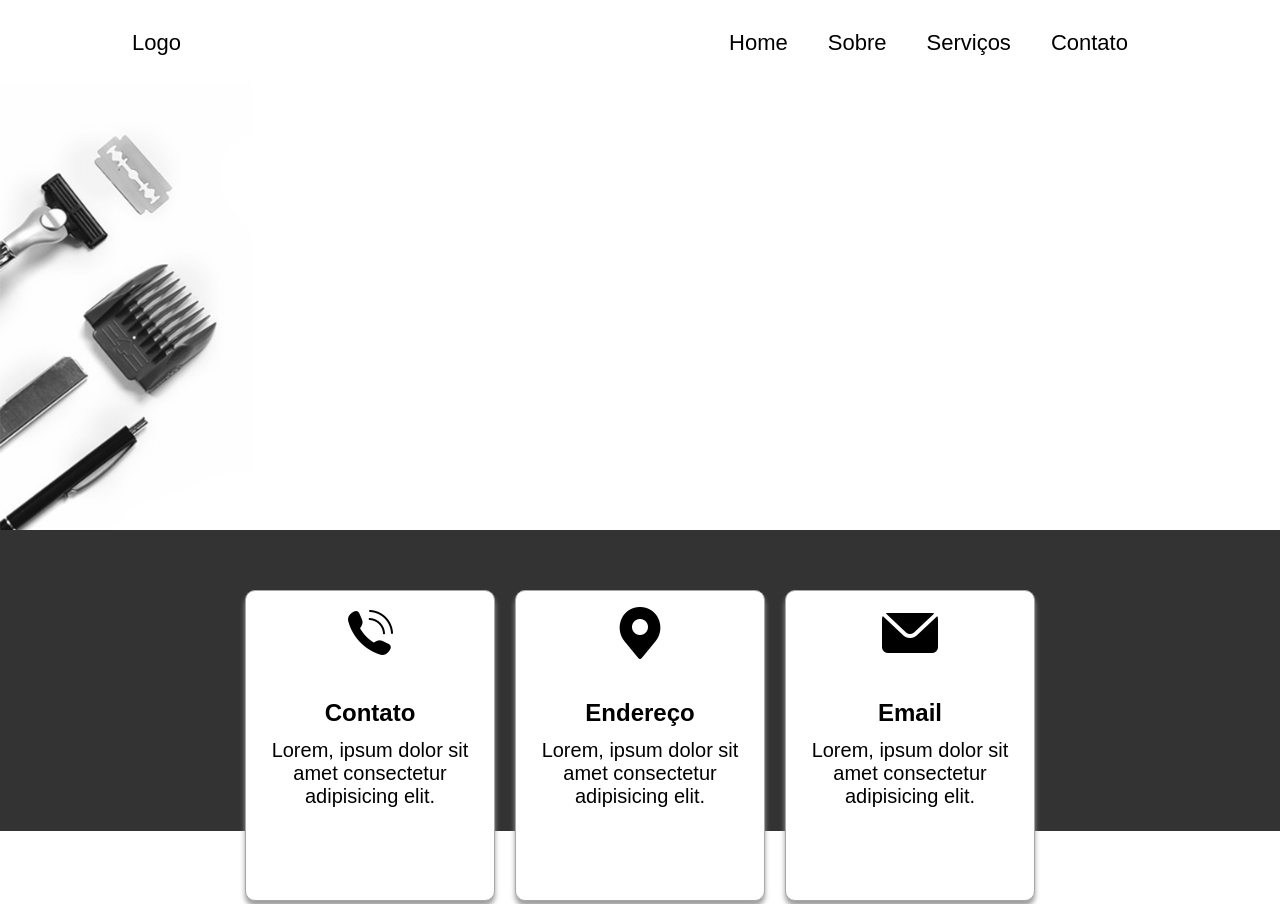
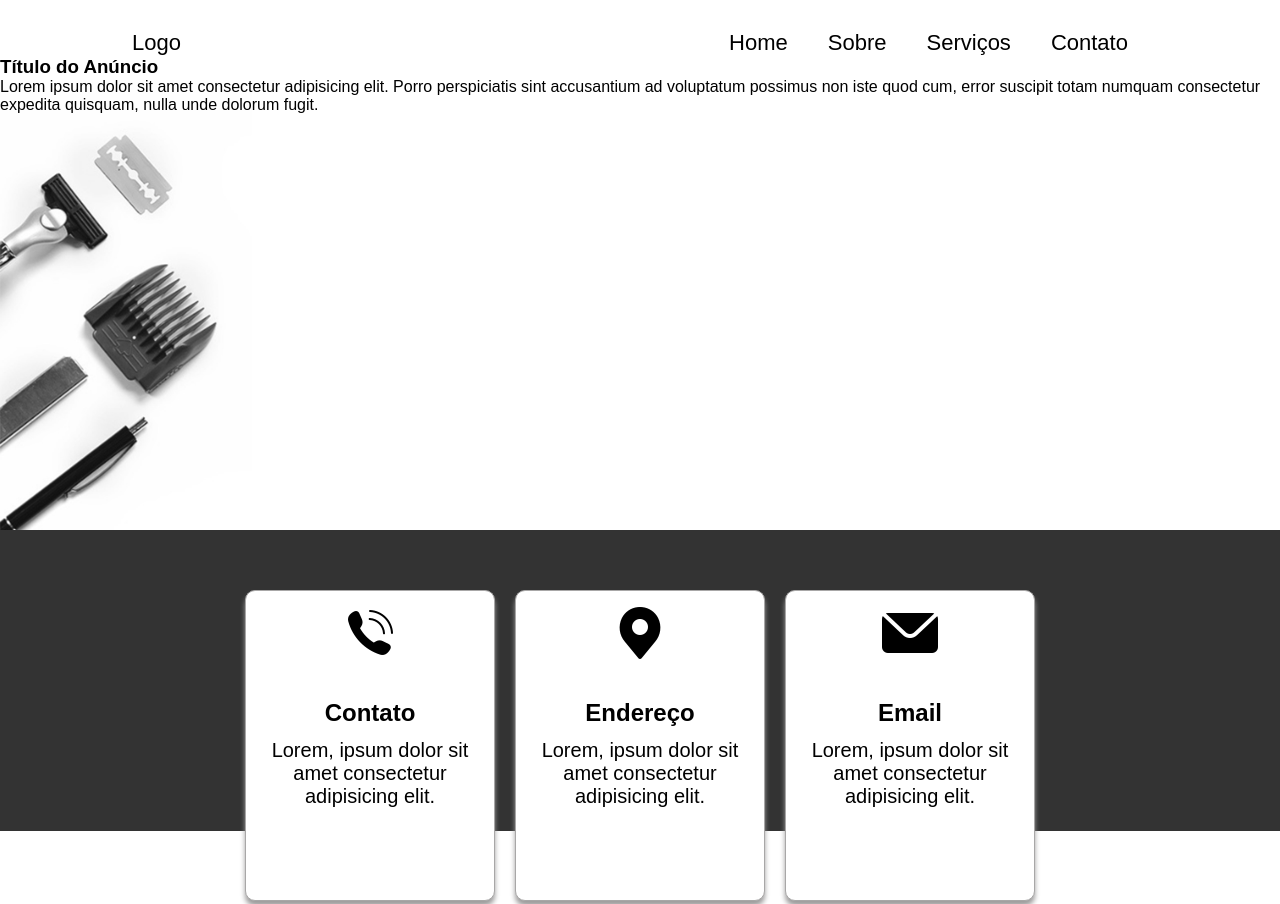
Before and after one commit to carlosbritotrajano/alemao-do-corte, a plain HTML site: page contato.html in a window 1280 px wide. Shown: the top 904 px of the page. Drawn offline with Linux system fonts and the light colour scheme.

Commit message:
contato.html

```diff
--- a/contato.html
+++ b/contato.html
@@ -26,6 +26,11 @@
                     <li><a href="contato.html">Contato</a></li>
                 </ul>
             </nav>
+
+            <div>
+                <h3>Título do Anúncio</h3>
+                <p>Lorem ipsum dolor sit amet consectetur adipisicing elit. Porro perspiciatis sint accusantium ad voluptatum possimus non iste quod cum, error suscipit totam numquam consectetur expedita quisquam, nulla unde dolorum fugit.</p>
+            </div>
         </header>
 
         <section class="info-bg">
```
